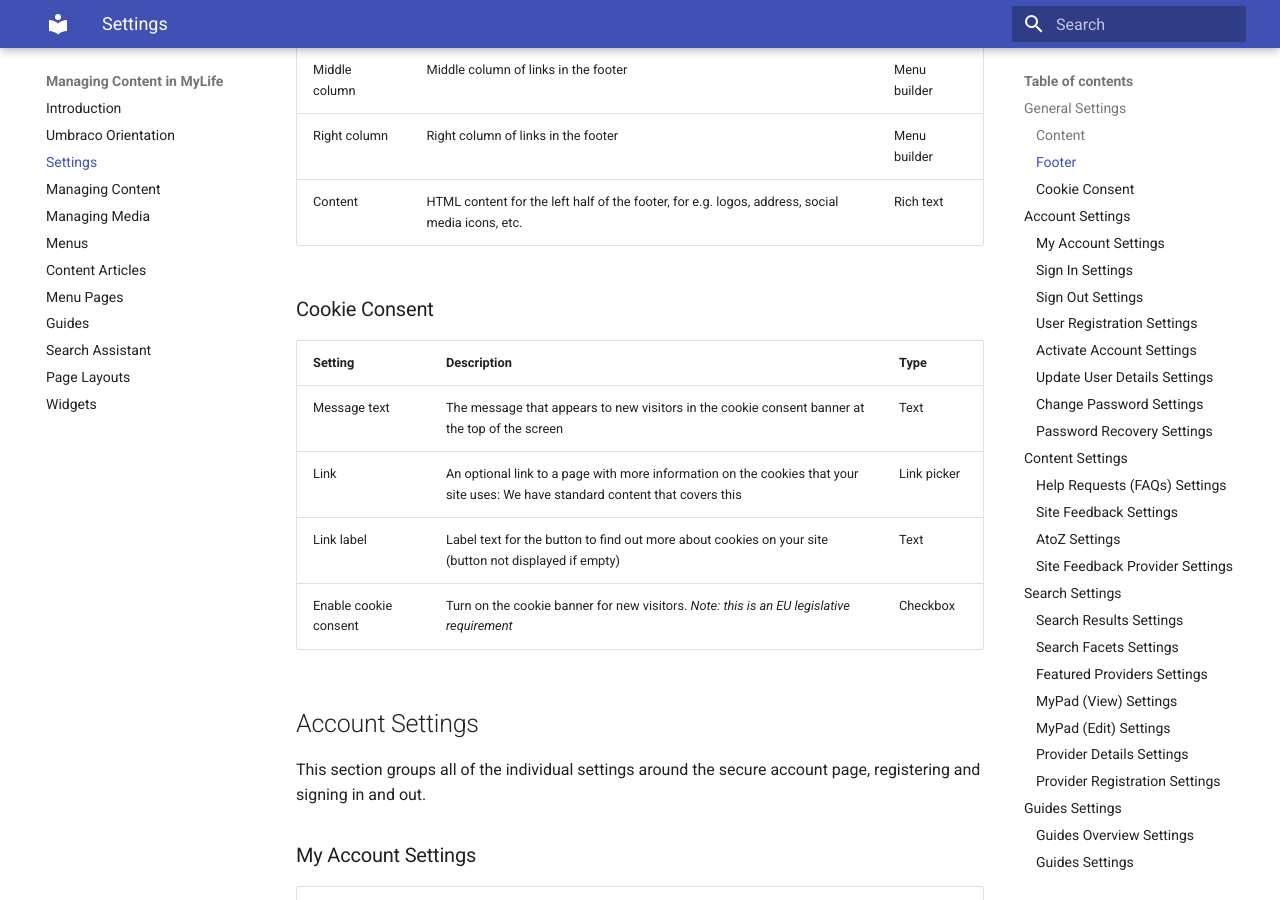
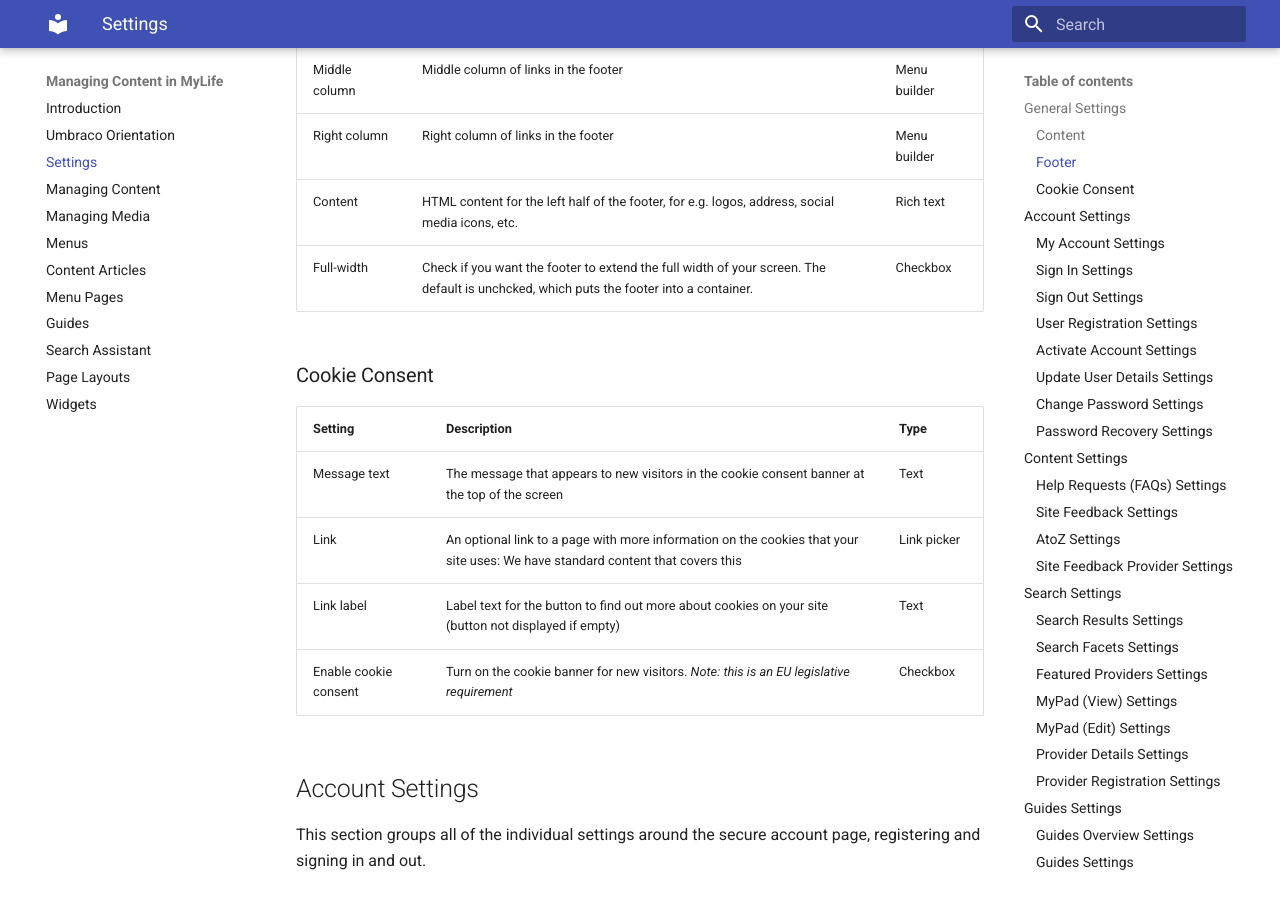
Before and after one commit to airburst/docs-cms, an MkDocs documentation site: the page built from docs/settings/index.md, in a window 1280 px wide and 900 px high, scrolled down 1472 px. Built offline with MkDocs 1.6.1 and Material for MkDocs 9.7.7, drawn with Linux system fonts in a browser that asks for light colours; old or Windows-style settings are respelled for this version of MkDocs.

Commit message:
Added footer full-width setting

```diff
--- a/docs/settings/index.md
+++ b/docs/settings/index.md
@@ -36,6 +36,7 @@ The footer area has a standardised layout in two halves.  The left half is free
 |Middle column|Middle column of links in the footer|Menu builder|
 |Right column|Right column of links in the footer|Menu builder|
 |Content|HTML content for the left half of the footer, for e.g. logos, address, social media icons, etc.|Rich text|
+|Full-width|Check if you want the footer to extend the full width of your screen. The default is unchcked, which puts the footer into a container.|Checkbox|
 
 ### Cookie Consent
 |Setting|Description|Type|
```
